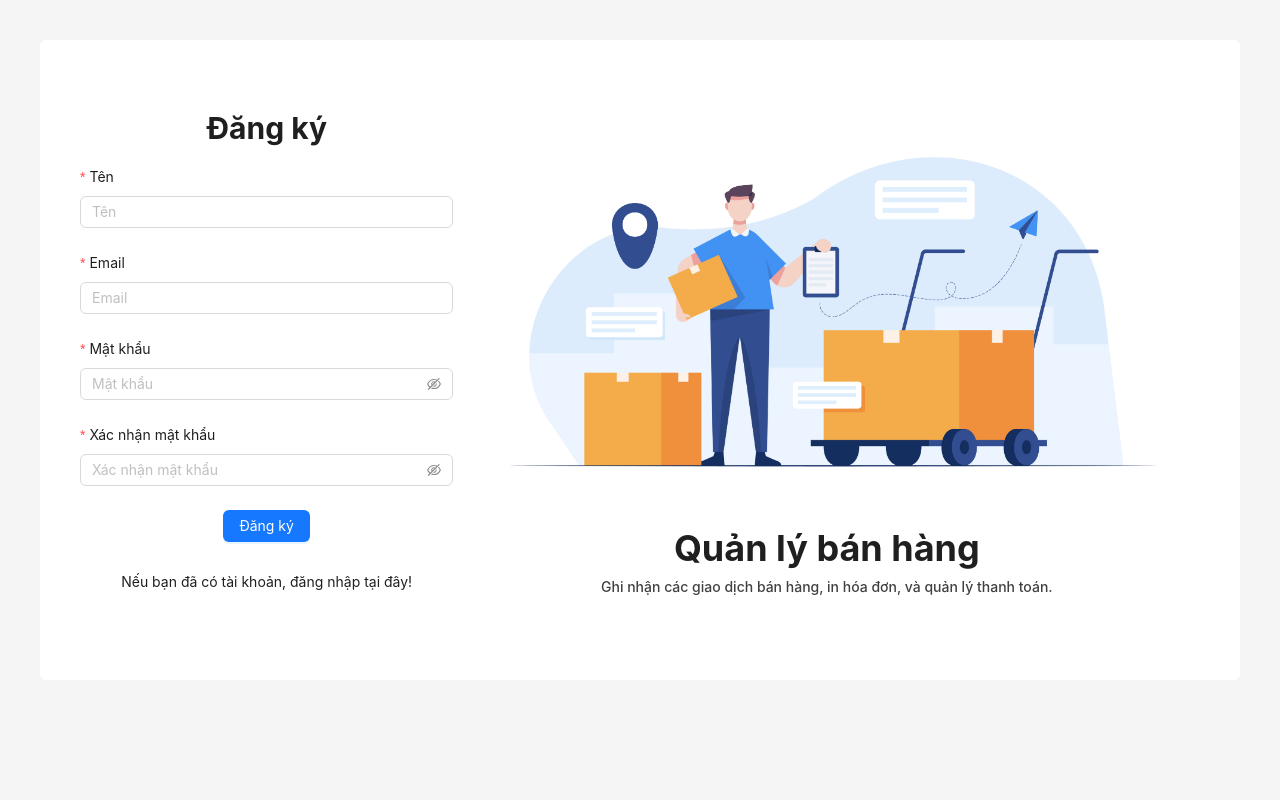
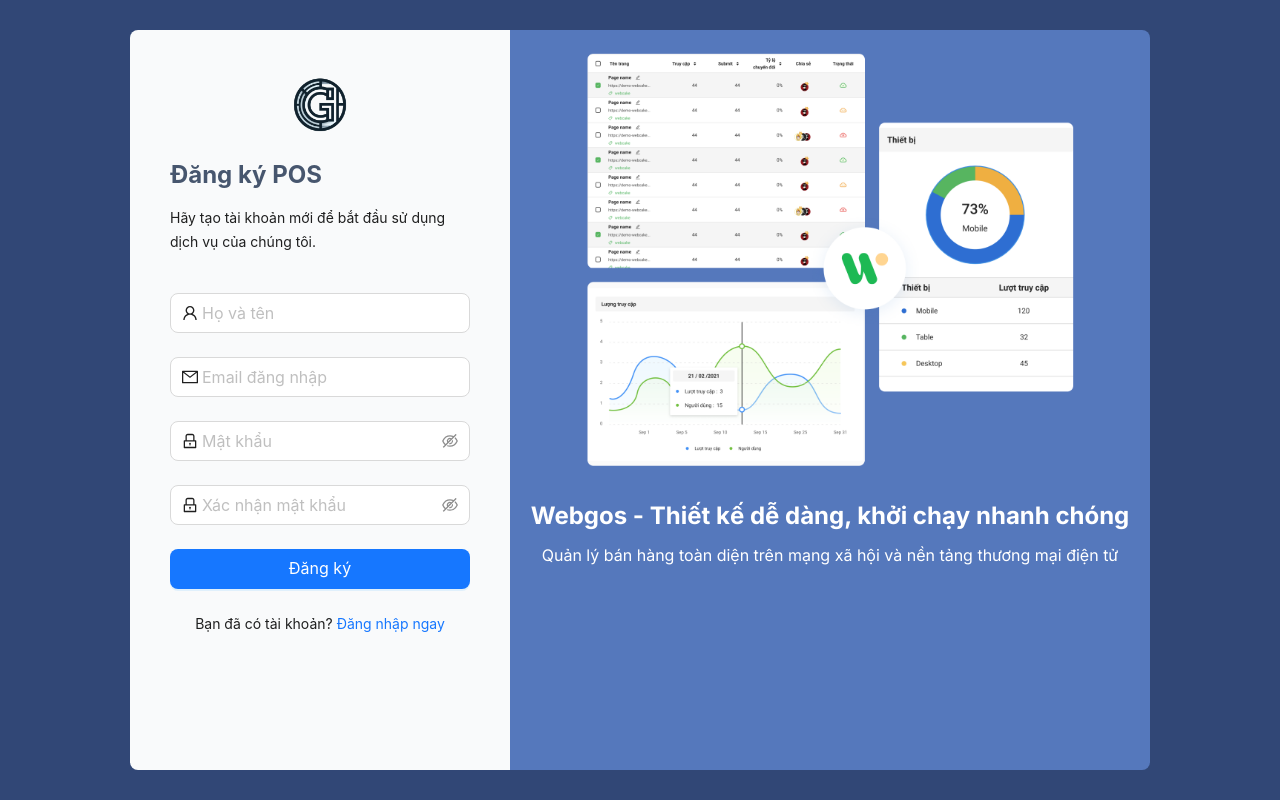
Before and after one commit to DOAN-PTIT/ui-web, a Next.js app: page /sign-up in a window 1280 px wide. Built offline with nearby package versions, Linux system fonts and the light colour scheme.

Commit message:
Update UI AUTH

```diff
--- a/src/app/global.css
+++ b/src/app/global.css
@@ -61,3 +61,24 @@
 .ant-table-footer{
     @apply !rounded-none
 }
+::-webkit-scrollbar {
+  width: 6px;
+}
+
+/* Track */
+::-webkit-scrollbar-track {
+  background: #ccc;
+  border-radius: 5px;
+}
+
+/* Handle */
+::-webkit-scrollbar-thumb {
+  background: #a3a3a3;
+  border-radius: 24px;
+}
+
+/* To handle height for vertical scrollbar, you can control the thumb height */
+::-webkit-scrollbar-thumb {
+  max-height: 200px;
+  /* Minimum height of the thumb handle */
+}
--- a/src/components/Auth/Login.tsx
+++ b/src/components/Auth/Login.tsx
@@ -1,192 +1,207 @@
 "use client";
 
-import customerImage from "@/assets/customer-image.jpg";
-import orderImage from "@/assets/order-image.jpg";
-import reportImage from "@/assets/report-image.jpg";
+import iconLogo from "@/assets/favicon.png";
 import apiClient from "@/service/auth";
-import "@/styles/login.css";
-import { FacebookOutlined } from "@ant-design/icons";
-import type { NotificationArgsProps } from "antd";
+import { LockOutlined, MailOutlined } from "@ant-design/icons";
 import {
   Button,
-  Carousel,
-  Col,
-  Divider,
+  Checkbox,
   Form,
+  Grid,
   Input,
-  Row,
+  Typography,
   message,
   notification,
 } from "antd";
 import Image from "next/image";
-import Link from "next/link";
 import { useRouter } from "next/navigation";
-import { useEffect, useState } from "react";
-function saveTokenWithExpiration(token: string, expiresIn = 1800) { // Default is 30 minutes (1800 seconds)
+import { useState } from "react";
+import Img1 from "@/assets/pancake_showcase.png";
+const { Text, Title, Link } = Typography;
+const { useBreakpoint } = Grid;
+
+type NotificationPlacement = "topLeft" | "topRight" | "bottomLeft" | "bottomRight";
+
+interface ParamsLogin {
+  email: string;
+  password: string;
+}
+
+function saveTokenWithExpiration(token: string, expiresIn = 1800) {
   const expirationTime = Date.now() + expiresIn * 1000;
   localStorage.setItem("accessToken", token);
   localStorage.setItem("tokenExpiration", expirationTime.toString());
 }
-interface ParamsLogin {
-  email: string;
-  password: string;
-}
-type NotificationPlacement = NotificationArgsProps["placement"];
 
-const { Password } = Input;
-function LoginComponent() {
-  const [params, setParams] = useState<ParamsLogin>({
-    email: "",
-    password: "",
-  });
+export default function LoginComponent() {
+  const [params, setParams] = useState<ParamsLogin>({ email: "", password: "" });
   const [api, contextHolder] = notification.useNotification();
   const [isLoading, setIsLoading] = useState(false);
-  const [errorLogin, setErrorLogin] = useState()
-  useEffect(() => { }, []);
-  const route = useRouter();
+  const [errorLogin, setErrorLogin] = useState<string | undefined>(undefined);
+  const screens = useBreakpoint();
+  const router = useRouter();
+
   const handleSubmitForm = async () => {
     setIsLoading(true);
     const url = `/auth/email/login`;
 
-    return await apiClient
-      .post(url, params)
-      .then((res) => {
+    try {
+      const res = await apiClient.post(url, params);
       const token = res.data.accessToken;
       const refreshToken = res.data.refreshToken;
       saveTokenWithExpiration(token);
       localStorage.setItem("refreshToken", refreshToken);
-        route.push("/shop/overview");
-        message.success('Đăng nhập thành công!')
-      })
-      .catch((error: any) => {
-        const res = error.response?.data.message;
-        setErrorLogin(res)
-        // openNotification(res);
-      })
-      .finally(() => {
+      router.push("/shop/overview");
+      message.success("Đăng nhập thành công!");
+    } catch (error: any) {
+      const resMessage = error.response?.data?.message || "Có lỗi xảy ra";
+      setErrorLogin(resMessage);
+      api.error({ message: "Đăng nhập thất bại", description: resMessage });
+    } finally {
       setIsLoading(false);
-      });
-  };
-
-  const openNotification = (message: NotificationPlacement) => {
-    api.error({
-      message: "Unsuccess",
-      description: message,
-    });
+    }
   };
 
   const handleLoginWithFacebook = () => {
-    const fb_url = "http://localhost:8000/social/facebook"
-    document.location = fb_url;
+    const fbUrl = "http://localhost:8000/social/facebook";
+    document.location = fbUrl;
+  };
+
+  const styles = {
+    imageLogo: {
+      width: "70px",
+      height: "70px",
+      borderRadius: "50%",
+      margin: "0 auto",
+      display: "block",
+      marginBottom: "20px",
+    },
+    container: {
+      display: "flex",
+      background: "#f9fafb",
+      padding: screens.md ? "40px" : "60px 16px",
+      width: "380px",
+    },
+    footer: {
+      marginTop: "24px",
+      textAlign: "center" as "center",
+      width: "100%",
+    },
+    forgotPassword: {
+      float: "right" as "right",
+    },
+    header: {
+      marginBottom: "40px",
+    },
+    section: {
+      margin: "auto auto",
+      justifyContent: "center",
+      backgroundColor: "#314776",
+      display: "flex",
+      height: screens.sm ? "100vh" : "auto",
+      padding: screens.md ? "30px 0" : "0px",
+    },
+    text: {
+      color: "#8c8c8c",
+    },
+    title: {
+      fontSize: screens.md ? "24px" : "20px",
+      fontWeight: 700,
+      marginTop: '24px!important',
+      marginBottom: '16px',
+      color: "#47566e"
+    },
+    titleItem: {
+      fontSize: "24px",
+      fontWeight: 700,
+      marginBottom: "12px",
+      lineHeight: "30px",
+    },
+    titleChild: {
+      fontSize: "16px",
+      fontWeight: 400,
+    }
   };
 
   return (
-    <main className="login__container p-10 m-10">
+    <section style={styles.section}>
       {contextHolder}
-      <Row className="border rounded-md h-[80vh]" align="middle">
-        <Col span={10} className="p-10">
-          <h1 className="text-center font-bold text-2xl mb-4">Đăng nhập</h1>
-          <Form className="" layout="vertical" onFinish={handleSubmitForm}>
+      <div className="rounded-l-lg" style={styles.container}>
+        <div>
+          <div style={styles.header}>
+            <Image style={styles.imageLogo} src={iconLogo} alt="Favicon" />
+            <Title style={styles.title}>Đăng nhập GOS ID</Title>
+            <Text style={styles.text}>
+              Sử dụng email và password để truy cập vào tài khoản của bạn.
+            </Text>
+          </div>
+          <Form
+            name="normal_login"
+            initialValues={{ remember: true }}
+            onFinish={handleSubmitForm}
+            layout="vertical"
+            requiredMark="optional"
+          >
             <Form.Item
-              label="Tên đăng nhập"
-              name={"username"}
-              rules={[
-                {
-                  required: true,
-                  message: "Tài khoản không được để trống",
-                },
-
-              ]}
-            validateStatus={errorLogin ? 'error' : undefined}
-            help={errorLogin ? 'Tài khoản hoặc mật khẩu không đúng!' : undefined}
+              name="email"
+              validateStatus={errorLogin ? "error" : undefined}
+              help={errorLogin ? "Email hoặc mật khẩu không đúng!" : undefined}
+              rules={[{ type: "email", required: true, message: "Email không hợp lệ!" }]}
             >
               <Input
-              placeholder="Tên đăng nhập"
-              name="username"
-              onChange={(e) =>
-                setParams({ ...params, email: e.target.value })
-              }
+                prefix={<MailOutlined />}
+                size="large"
+                placeholder="Email đăng nhập"
+                onChange={(e) => setParams({ ...params, email: e.target.value })}
               />
             </Form.Item>
             <Form.Item
-            label="Mật khẩu"
-            name={"password"}
-            rules={[
-              {
-                required: true,
-                message: "Mật khẩu trông được để trống",
-              },
-            ]}
+              name="password"
+              rules={[{ required: true, message: "Vui lòng nhập mật khẩu!" }]}
             >
-            <Password
+              <Input.Password
+                prefix={<LockOutlined />}
+                size="large"
                 placeholder="Mật khẩu"
-              name="password"
-              onChange={(e) =>
-                setParams({ ...params, password: e.target.value })
-              }
+                onChange={(e) => setParams({ ...params, password: e.target.value })}
               />
             </Form.Item>
-          <Form.Item className="text-center">
-            <Button htmlType="submit" type="primary" loading={isLoading}>
+            <Form.Item>
+              <Form.Item name="remember" valuePropName="checked" noStyle>
+                <Checkbox>Ghi nhớ đăng nhập</Checkbox>
+              </Form.Item>
+              <a style={styles.forgotPassword} href="">
+                Quên mật khẩu?
+              </a>
+            </Form.Item>
+            <Form.Item>
+              <Button size="large" block type="primary" htmlType="submit" loading={isLoading}>
                 Đăng nhập
               </Button>
-          </Form.Item>
-          <Form.Item className="text-center">
-            <span>
-              Nếu bạn chưa có tài khoản, đăng ký{" "}
-              <Link href={"/sign-up"} className="font-medium">
-                tại đây!!
-              </Link>
-            </span>
+              <div style={styles.footer}>
+                <Text style={styles.text}>Bạn chưa có tài khoản?</Text>{" "}
+                <Link href="/sign-up">Đăng ký ngay</Link>
+              </div>
             </Form.Item>
           </Form>
-        <Divider />
-        <div className="text-center">
           <Button
+            type="default"
+            block
+            size="large"
             onClick={handleLoginWithFacebook}
-            icon={<FacebookOutlined />}
-            type="primary"
+            style={{ marginTop: "16px" }}
           >
-            Đăng nhập bằng Facebook
+            Đăng nhập với Facebook
           </Button>
         </div>
-      </Col>
-      <Col span={14} className="h-full text-center">
-        <Carousel
-          autoplay
-          autoplaySpeed={5000}
-          rootClassName="h-full"
-          className="h-full"
-        >
-          <div>
-            <Image src={orderImage} height={500} alt="" />
-            <h1 className="text-4xl font-bold mb-2">Quản lý bán hàng</h1>
-            <span className="font-medium opacity-85">
-              Ghi nhận các giao dịch bán hàng, in hóa đơn, và quản lý thanh
-              toán
-            </span>
       </div>
-          <div>
-            <Image src={customerImage} height={480} alt="" />
-            <h1 className="text-4xl font-bold mb-2">Quản lý khách hàng</h1>
-            <span className="font-medium opacity-85">
-              Lưu trữ thông tin khách hàng, theo dõi lịch sử giao dịch và
-              chương trình khách hàng thân thiết.
-            </span>
+      <div className="w-1/2 rounded-r-lg bg-[#5578bc] text-white">
+        <Image className="w-5/6 mx-auto" src={Img1} alt={""} />
+        <div className="mt-3 text-center">
+          <div style={styles.titleItem}>Gos Shop - Nền tảng quản lý và bán hàng đa kênh</div>
+          <div style={styles.titleChild}>Quản lý bán hàng toàn diện trên mạng xã hội và nền tảng thương mại điện tử</div>
         </div>
-          <div>
-            <Image src={reportImage} height={480} alt="" />
-            <h1 className="text-4xl font-bold mb-2">Báo cáo và phân tích</h1>
-            <span className="font-medium opacity-85">
-              Cung cấp các báo cáo chi tiết về doanh thu, lợi nhuận và hiệu
-              suất kinh doanh để giúp người quản lý đưa ra quyết định.
-            </span>
       </div>
-        </Carousel>
-      </Col>
-    </Row>
-    </main >
+    </section>
   );
 }
-
-export default LoginComponent;
--- a/src/components/Auth/SignUp.tsx
+++ b/src/components/Auth/SignUp.tsx
@@ -1,19 +1,22 @@
 "use client";
-
-import { Col, Form, Layout, Row, Input, Carousel, Button, message, notification } from "antd";
-import reportImage from "@/assets/report-image.jpg";
-import orderImage from "@/assets/order-image.jpg";
-import customerImage from "@/assets/customer-image.jpg";
+import iconLogo from "@/assets/favicon.png";
+import apiClient from "@/service/auth";
+import { LockOutlined, MailOutlined, UserOutlined } from "@ant-design/icons";
+import {
+  Button,
+  Form,
+  Grid,
+  Input,
+  Typography,
+  message,
+  notification,
+} from "antd";
 import Image from "next/image";
-import Link from "next/link";
-import axios from "axios";
-import { getHostName } from "@/utils/tools";
 import { useRouter } from "next/navigation";
 import { useState } from "react";
-import { NotificationPlacement } from "antd/es/notification/interface";
-
-const { Content } = Layout;
-const { Password } = Input;
+import Img1 from "@/assets/webcake_showcase.png";
+const { Text, Title, Link } = Typography;
+const { useBreakpoint } = Grid;
 
 interface RegisterForm {
   name: string;
@@ -22,42 +25,17 @@ interface RegisterForm {
   confirmPassword?: string;
 }
 
-function SignUpComponent() {
+export default function SignUpComponent() {
   const [form] = Form.useForm();
   const router = useRouter();
+  const screens = useBreakpoint();
   const [api, contextHolder] = notification.useNotification();
   const [isLoading, setIsLoading] = useState(false);
-
   const [formData, setFormData] = useState<Omit<RegisterForm, "confirmPassword">>({
     name: "",
     email: "",
     password: ""
   });
-
-  const handleRegister = async () => {
-    try {
-      const response = await axios.post(
-        `${getHostName()}/auth/email/register`,
-        formData,
-        { headers: { "Content-Type": "application/json" } }
-      );
-      message.success(response.data.message || "Đăng ký thành công");
-      router.push("/login");
-    } catch (error: any) {
-      const res = error.response.data.message.join("\n");
-      console.log(error);
-      openNotification(res);
-    }
-    finally {
-      setIsLoading(false);
-    }
-  };
-  const openNotification = (message: NotificationPlacement) => {
-    api.error({
-      message: "Login Unsuccess",
-      description: message,
-    });
-  };
   const handleFieldsChange = (_: any, allFields: any) => {
     const updatedData = allFields.reduce((acc: any, field: any) => {
       if (field.name[0] !== "confirmPassword") {
@@ -67,53 +45,117 @@ function SignUpComponent() {
     }, {});
     setFormData(updatedData);
   };
+  const handleSubmitForm = async () => {
+    setIsLoading(true);
+    try {
+      await apiClient.post(`/auth/email/register`, formData);
+      message.success("Đăng ký thành công!");
+      router.push("/login");
+    } catch (error: any) {
+      const resMessage = error.response?.data?.message || "Có lỗi xảy ra";
+      api.error({ message: "Đăng ký thất bại", description: resMessage });
+    } finally {
+      setIsLoading(false);
+    }
+  };
+
+  const styles = {
+    imageLogo: {
+      width: "70px",
+      height: "70px",
+      borderRadius: "50%",
+      margin: "0 auto",
+      display: "block",
+      marginBottom: "20px",
+    },
+    container: {
+      background: "#f9fafb",
+      padding: screens.md ? "40px" : "60px 16px",
+      width: "380px",
+    },
+    footer: {
+      marginTop: "24px",
+      textAlign: "center" as "center",
+      width: "100%",
+    },
+    forgotPassword: {
+      float: "right" as "right",
+    },
+    header: {
+      marginBottom: "40px",
+    },
+    section: {
+      margin: "auto auto",
+      justifyContent: "center",
+      backgroundColor: "#314776",
+      display: "flex",
+      height: screens.sm ? "100vh" : "auto",
+      padding: screens.md ? "30px 0" : "0px",
+    },
+    text: {
+      color: "#8c8c8c",
+    },
+    title: {
+      fontSize: screens.md ? "24px" : "20px",
+      fontWeight: 700,
+      marginTop: '24px!important',
+      marginBottom: '16px',
+      color: "#47566e"
+    },
+    titleItem: {
+      fontSize: "24px",
+      fontWeight: 700,
+      marginBottom: "12px",
+      lineHeight: "30px",
+    },
+    titleChild: {
+      fontSize: "16px",
+      fontWeight: 400,
+    }
+  };
 
   return (
-    <Layout className="h-screen">
+    <section style={styles.section}>
       {contextHolder}
-      <Content>
-        <Row className="h-[80vh] bg-white m-10 p-10 rounded-md" align="middle">
-          <Col span={8}>
-            <h1 className="text-center mb-5 font-bold text-3xl">Đăng ký</h1>
+      <div className="rounded-l-lg" style={styles.container}>
+        <div style={styles.header}>
+          <Image style={styles.imageLogo} src={iconLogo} alt="Favicon" />
+          <Title style={styles.title}>Đăng ký POS</Title>
+          <Text>Hãy tạo tài khoản mới để bắt đầu sử dụng dịch vụ của chúng tôi.</Text>
+        </div>
         <Form
           form={form}
+          name="register"
           layout="vertical"
-              onFinish={handleRegister}
+          onFinish={handleSubmitForm}
           onFieldsChange={handleFieldsChange}
         >
           <Form.Item
-                label="Tên"
             name="name"
-                rules={[{ required: true, message: "Tên không được để trống" }]}
+            rules={[{ required: true, message: "Vui lòng nhập tên!" }]}
           >
-                <Input placeholder="Tên" />
+            <Input size="large" prefix={<UserOutlined />} placeholder="Họ và tên" />
           </Form.Item>
 
           <Form.Item
-                label="Email"
             name="email"
-                rules={[
-                  { required: true, message: "Email không được để trống" },
-                  { type: "email", message: "Email không hợp lệ" },
-                ]}
+            rules={[{ type: "email", required: true, message: "Email không hợp lệ!" }]}
           >
-                <Input placeholder="Email" />
+            <Input size="large" prefix={<MailOutlined />} placeholder="Email đăng nhập" />
           </Form.Item>
 
           <Form.Item
-                label="Mật khẩu"
             name="password"
-                rules={[{ required: true, message: "Mật khẩu không được để trống" }]}
+            rules={[{ required: true, message: "Vui lòng nhập mật khẩu!" }]}
           >
-                <Password placeholder="Mật khẩu" />
+            <Input.Password size="large" prefix={<LockOutlined />} placeholder="Mật khẩu" />
           </Form.Item>
 
           <Form.Item
-                label="Xác nhận mật khẩu"
             name="confirmPassword"
             dependencies={["password"]}
             rules={[
-                  { required: true, message: "Xác nhận mật khẩu không được để trống" },
+              { required: true, message: "Vui lòng xác nhận mật khẩu!" },
               ({ getFieldValue }) => ({
                 validator(_, value) {
                   if (!value || getFieldValue("password") === value) {
@@ -124,55 +166,27 @@ function SignUpComponent() {
               }),
             ]}
           >
-                <Password placeholder="Xác nhận mật khẩu" />
+            <Input.Password size="large" prefix={<LockOutlined />} placeholder="Xác nhận mật khẩu" />
           </Form.Item>
 
-              <Form.Item className="text-center">
-                <Button type="primary" htmlType="submit" loading={isLoading}>
+          <Form.Item>
+            <Button size="large" block type="primary" htmlType="submit" loading={isLoading}>
               Đăng ký
             </Button>
           </Form.Item>
 
-              <Form.Item className="text-center">
-                <span>
-                  Nếu bạn đã có tài khoản, đăng nhập{" "}
-                  <Link href="/login">tại đây!</Link>
-                </span>
-              </Form.Item>
+          <div style={styles.footer}>
+            <Text>Bạn đã có tài khoản?</Text> <Link href="/login">Đăng nhập ngay</Link>
+          </div>
         </Form>
-          </Col>
-
-          <Col span={16} className="text-center">
-            <Carousel autoplay autoplaySpeed={5000} className="h-full">
-              <div>
-                <Image src={orderImage} height={500} alt="Quản lý bán hàng" />
-                <h1 className="text-4xl font-bold mb-2">Quản lý bán hàng</h1>
-                <span className="font-medium opacity-85">
-                  Ghi nhận các giao dịch bán hàng, in hóa đơn, và quản lý thanh toán.
-                </span>
       </div>
-              <div>
-                <Image src={customerImage} height={480} alt="Quản lý khách hàng" />
-                <h1 className="text-4xl font-bold mb-2">Quản lý khách hàng</h1>
-                <span className="font-medium opacity-85">
-                  Lưu trữ thông tin khách hàng, theo dõi lịch sử giao dịch và
-                  chương trình khách hàng thân thiết.
-                </span>
+      <div className="w-1/2 rounded-r-lg bg-[#5578bc] text-white">
+        <Image className="w-5/6 mx-auto" src={Img1} alt={""} />
+        <div className="mt-3 text-center">
+          <div style={styles.titleItem}>Webgos - Thiết kế dễ dàng, khởi chạy nhanh chóng</div>
+          <div style={styles.titleChild}>Quản lý bán hàng toàn diện trên mạng xã hội và nền tảng thương mại điện tử</div>
         </div>
-              <div>
-                <Image src={reportImage} height={480} alt="Báo cáo và phân tích" />
-                <h1 className="text-4xl font-bold mb-2">Báo cáo và phân tích</h1>
-                <span className="font-medium opacity-85">
-                  Cung cấp các báo cáo chi tiết về doanh thu, lợi nhuận và hiệu
-                  suất kinh doanh để giúp người quản lý đưa ra quyết định.
-                </span>
       </div>
-            </Carousel>
-          </Col>
-        </Row>
-      </Content>
-    </Layout>
+    </section>
   );
 }
-
-export default SignUpComponent;
--- /dev/null
+++ b/src/components/Auth/styles.ts
@@ -0,0 +1,52 @@
+import { Grid } from "antd";
+
+const { useBreakpoint } = Grid;
+
+const screens = useBreakpoint();
+const styles = {
+    imageLogo: {
+        width: "80px",
+        height: "80px",
+        borderRadius: "50%",
+        margin: "0 auto",
+        display: "block",
+        marginBottom: "20px",
+    },
+    container: {
+        background: "#f9fafb",
+        margin: "0 auto",
+        padding: screens.md ? "40px" : "60px 16px",
+        width: "380px",
+        border: "1px solid #f0f0f0",
+        borderRadius: "8px",
+    },
+    footer: {
+        marginTop: "24px",
+        textAlign: "center" as "center",
+        width: "100%",
+    },
+    forgotPassword: {
+        float: "right" as "right",
+    },
+    header: {
+        marginBottom: "40px",
+    },
+    section: {
+        alignItems: "center",
+        backgroundColor: "#fff",
+        display: "flex",
+        height: screens.sm ? "100vh" : "auto",
+        padding: screens.md ? "64px 0" : "0px",
+    },
+    text: {
+        color: "#8c8c8c",
+    },
+    title: {
+        fontSize: screens.md ? "24px" : "20px",
+        fontWeight: 700,
+        marginTop: '24px!important',
+        marginBottom: '16px',
+    },
+};
+
+export default styles;
--- a/src/components/Order/Order.tsx
+++ b/src/components/Order/Order.tsx
@@ -60,7 +60,7 @@ function Order(props: OrderProps) {
   const [isLoading, setIsLoading] = useState(false);
   const [orders, setOrders] = useState<any[]>([]);
   const [params, setParams] = useState({ ...defaultParams });
-  const [selectedRowKey, setSelectedRowKey] = useState();
+  const [selectedRowKey, setSelectedRowKey] = useState<number | null>(null);
   const [open, setOpen] = useState(false);
 
   const route = useRouter();
@@ -185,7 +185,7 @@ function Order(props: OrderProps) {
     render: (status: number, record: any) => {
       return (
         <CustomSelect
-          data={orderStatus}
+          data={Object.values(orderStatus)}
           currentStatus={status.toString()}
           handleSelect={handleUpdateOrderStatus}
           handleClick={(e) => {
--- a/src/components/Product/Product.tsx
+++ b/src/components/Product/Product.tsx
@@ -30,9 +30,12 @@ interface ProductType {
 
 const { Text } = Typography;
 
-interface ProductProps
-  extends ReturnType<typeof mapStateToProps>,
-    ReturnType<typeof mapDispatchToProps> {}
+interface ProductProps extends ReturnType<typeof mapStateToProps> {
+  createProduct: (data: any) => Promise<any>;
+  getListProduct: (data: { shopId: any; page: number }) => Promise<any>;
+  getListProductFBShop: (data: any) => Promise<any>;
+  createVariation: (data: any) => Promise<any>;
+}
 
 function Product(props: ProductProps) {
   const [modalVisiable, setModalVisiable] = useState(false);
--- a/src/components/ProductDetail/UploadFile.tsx
+++ b/src/components/ProductDetail/UploadFile.tsx
@@ -3,7 +3,7 @@ import { Image, message, Upload } from "antd";
 import { RcFile, UploadProps } from "antd/es/upload";
 import { useState } from "react";
 
-type FileType = Parameters<UploadProps["beforeUpload"]>[0];
+type FileType = Parameters<NonNullable<UploadProps["beforeUpload"]>>[0];
 
 interface UploadFileProps {
     onChange: (file: RcFile | null) => void; // Callback gửi file (RcFile)
--- a/src/components/Purchase/index.tsx
+++ b/src/components/Purchase/index.tsx
@@ -99,7 +99,7 @@ function Purchase(props: PurchaseProps) {
     render: (status: number, record: any) => {
       return (
         <CustomSelect
-          data={purchaseStatus}
+          data={Object.values(purchaseStatus)}
           currentStatus={status.toString()}
           handleSelect={handleUpdatePurchaseStatus}
           handleClick={(e) => {
```
Also changed, not shown: src/components/Menu/Menu.tsx (+5 -4 lines), src/components/OrderDetail/index.tsx (+14 -3 lines), src/components/ProductDetail/ProductDetail.tsx (+11 -8 lines), src/assets/pancake_showcase.png (added), src/assets/webcake_showcase.png (added), src/components/Customer/InputInline.tsx (deleted). Lines whose indentation alone changed are shown as unchanged.
